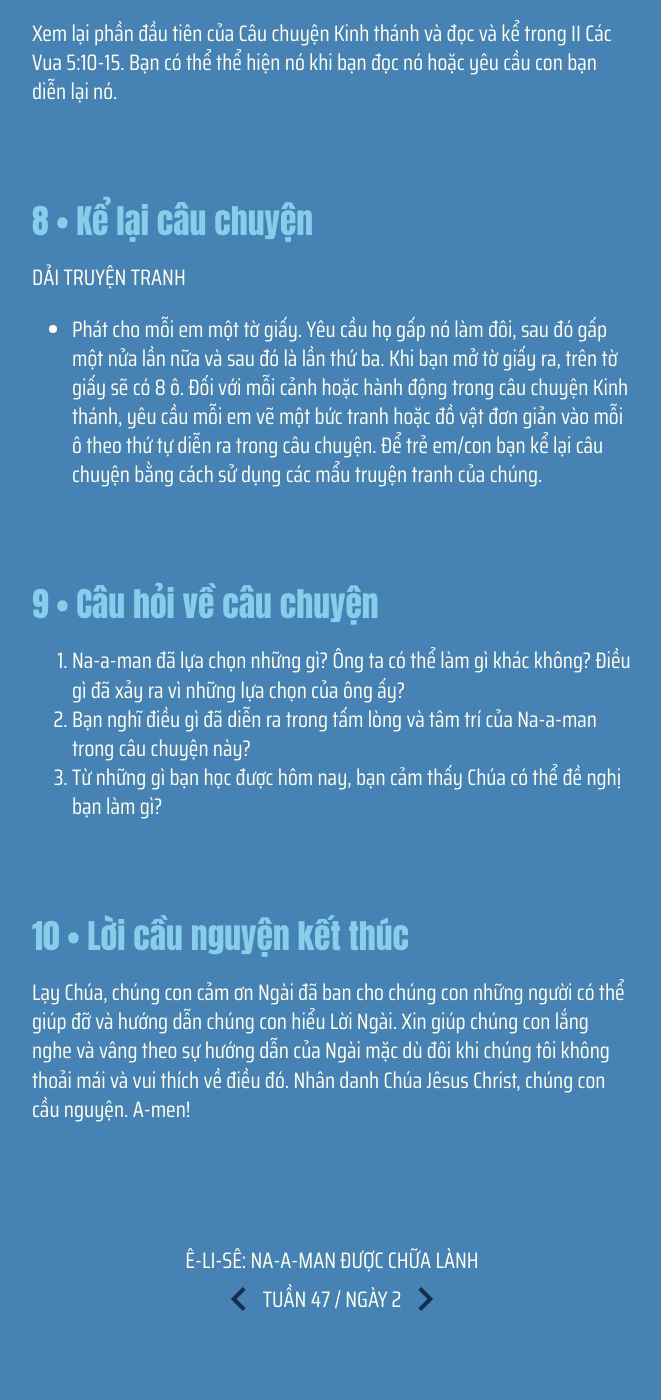
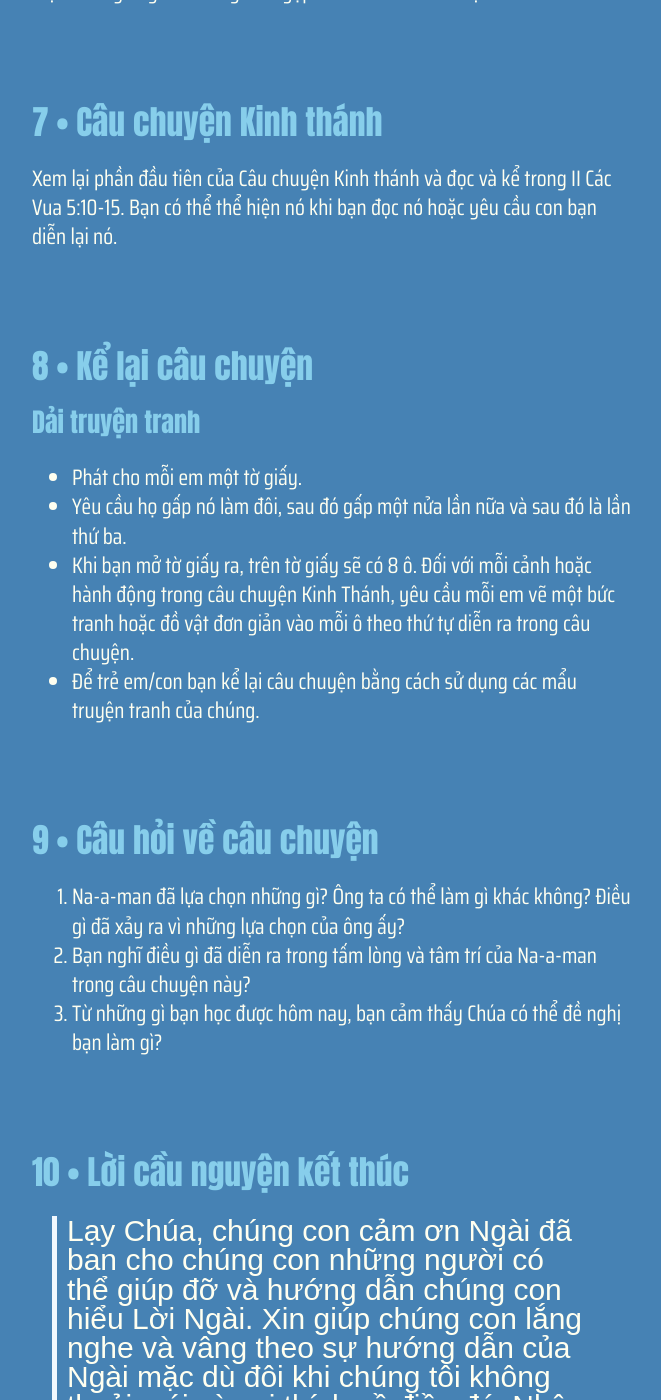
Before and after one commit to GospelTrust/LGS, a Jekyll site: the page built from docs/content/_vi/47-2.md, in a window 1280 px wide and 1400 px high, scrolled down 2972 px. Shown: the whole window, without its empty margins (308-969 px from the left). Built offline with Jekyll 4.4.1, drawn with Linux system fonts in a browser that asks for light colours; some web fonts are replaced; before the commit the page ends 4303 px from its top, so only the background shows below that; some of the changed text lies outside the part shown.

Commit message:
Update: w47d2

```diff
--- a/docs/content/_vi/47-2.md
+++ b/docs/content/_vi/47-2.md
@@ -35,7 +37,7 @@ Có điều gì kì lạ mà ai đó đã yêu cầu bạn làm?
 
 
 {% include lesson/section.html index=6 %}
-Người Do Thái đã sống trong một đất nước không phải của họ. Họ trở thành đầy tớ cho người A-ram (Sy-ri). Một trong những quan tổng binh người A-ram bị bệnh về da gọi là bệnh hủi, vô phương cứu chữa vào thời điểm đó. Một trẻ đầy tớ gái bảo ông ta đi gặp tiên tri Ê-li-sê để được chữa lành
+ Người Do Thái đã sống trong một đất nước không phải của họ. Họ trở thành đầy tớ cho người A-ram (Sy-ri). Một trong những quan tổng binh người A-ram bị bệnh về da gọi là bệnh hủi, vô phương cứu chữa vào thời điểm đó. Một trẻ đầy tớ gái bảo ông ta đi gặp tiên tri Ê-li-sê để được chữa lành
 
 
 {% include lesson/section.html index=7 %}
@@ -44,8 +46,11 @@ Xem lại phần đầu tiên của Câu chuyện Kinh thánh và đọc và k
 
 
 {% include lesson/section.html index=8 %}
-DẢI TRUYỆN TRANH
-- Phát cho mỗi em một tờ giấy. Yêu cầu họ gấp nó làm đôi, sau đó gấp một nửa lần nữa và sau đó là lần thứ ba. Khi bạn mở tờ giấy ra, trên tờ giấy sẽ có 8 ô. Đối với mỗi cảnh hoặc hành động trong câu chuyện Kinh thánh, yêu cầu mỗi em vẽ một bức tranh hoặc đồ vật đơn giản vào mỗi ô theo thứ tự diễn ra trong câu chuyện. Để trẻ em/con bạn kể lại câu chuyện bằng cách sử dụng các mẩu truyện tranh của chúng.
+### Dải truyện tranh
+- Phát cho mỗi em một tờ giấy.
+- Yêu cầu họ gấp nó làm đôi, sau đó gấp một nửa lần nữa và sau đó là lần thứ ba.
+- Khi bạn mở tờ giấy ra, trên tờ giấy sẽ có 8 ô. Đối với mỗi cảnh hoặc hành động trong câu chuyện Kinh Thánh, yêu cầu mỗi em vẽ một bức tranh hoặc đồ vật đơn giản vào mỗi ô theo thứ tự diễn ra trong câu chuyện.
+- Để trẻ em/con bạn kể lại câu chuyện bằng cách sử dụng các mẩu truyện tranh của chúng.
 
 
 
@@ -56,4 +61,4 @@ DẢI TRUYỆN TRANH
 
 
 {% include lesson/section.html index=10 %}
-Lạy Chúa, chúng con cảm ơn Ngài đã ban cho chúng con những người có thể giúp đỡ và hướng dẫn chúng con hiểu Lời Ngài. Xin giúp chúng con lắng nghe và vâng theo sự hướng dẫn của Ngài mặc dù đôi khi chúng tôi không thoải mái và vui thích về điều đó. Nhân danh Chúa Jêsus Christ, chúng con cầu nguyện. A-men!
+> Lạy Chúa, chúng con cảm ơn Ngài đã ban cho chúng con những người có thể giúp đỡ và hướng dẫn chúng con hiểu Lời Ngài. Xin giúp chúng con lắng nghe và vâng theo sự hướng dẫn của Ngài mặc dù đôi khi chúng tôi không thoải mái và vui thích về điều đó. Nhân danh Chúa Jêsus Christ, chúng con cầu nguyện. A-men!
```
Also changed, not shown: other parts of docs/content/_vi/47-2.md (+10 -8 lines).
